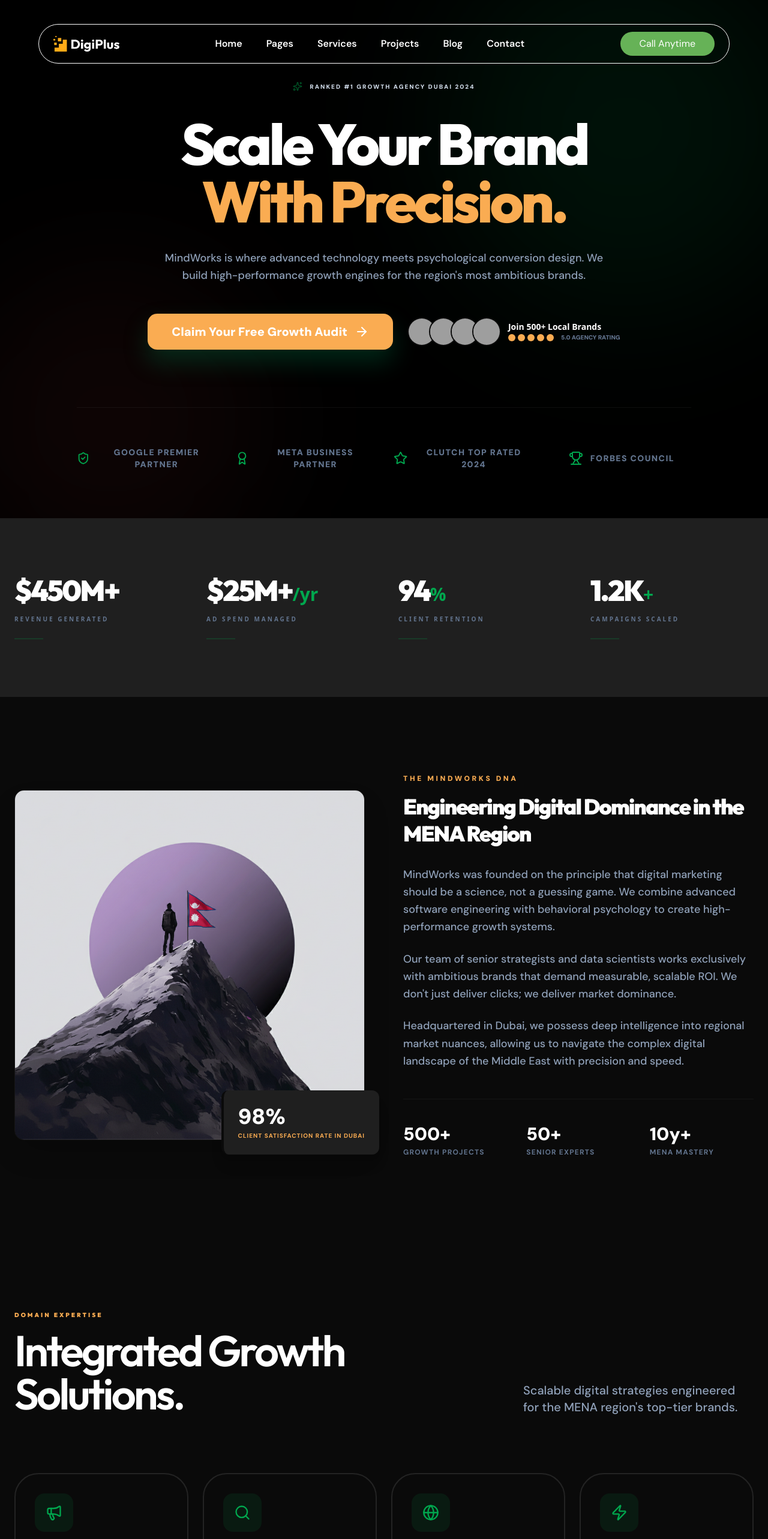
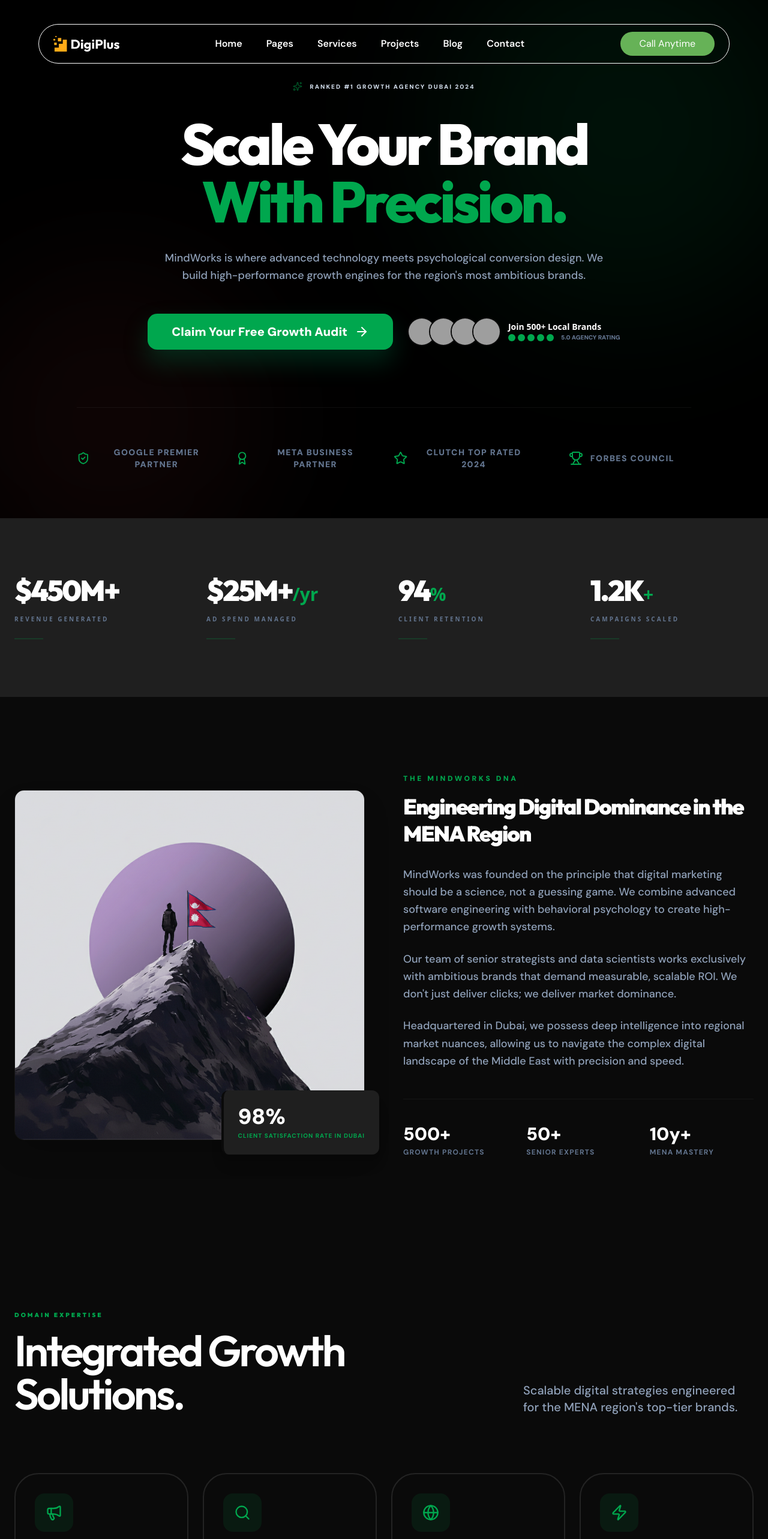
Before and after one commit to shwetabasnet09-maker/mindworks_frontend, a Next.js app: page /home in a window 1280 px wide. Shown: the top 2566 px of the page at 60% size. Built offline with nearby package versions, Linux system fonts and the light colour scheme; grey boxes are pictures that could not be loaded.

Commit message:
color changes

```diff
--- a/app/component/Home/About.jsx
+++ b/app/component/Home/About.jsx
@@ -26,7 +26,7 @@ const About = () => {
               />
               <div className="dmsans absolute -bottom-6 -right-6 bg-[#1F1F1F] p-6 rounded-xl shadow-xl max-w-xs border-l-4 border-[#0A0A0A]">
                 <p className="text-4xl font-black text-white mb-1">98%</p>
-                <p className=" font-bold uppercase tracking-widest text-[10px] text-[#faac52]">
+                <p className=" font-bold uppercase tracking-widest text-[10px] text-[#00A74E]">
                   Client Satisfaction Rate in Dubai
                 </p>
               </div>
@@ -39,7 +39,7 @@ const About = () => {
             viewport={{ once: true }}
             transition={{ duration: 0.8 }}
           >
-            <h2 className="text-xs font-black text-[#faac52] uppercase tracking-[0.3em] mb-4 dmsans">
+            <h2 className="text-xs font-black text-[#00A74E] uppercase tracking-[0.3em] mb-4 dmsans">
               The MindWorks DNA
             </h2>
             <h3 className="text-3xl md:text-4xl font-heading font-black text-white mb-8 leading-tight tracking-tighter outfit">
--- a/app/component/Home/Blueprint.jsx
+++ b/app/component/Home/Blueprint.jsx
@@ -10,8 +10,8 @@ const Process = () => {
 
       <div className="container mx-auto px-6 relative z-10">
         <div className="text-center max-w-3xl mx-auto mb-24">
-          <span className="text-[#faac52] font-black uppercase tracking-widest text-xs mb-4 block">Our Methodology</span>
-          <h2 className="text-4xl md:text-5xl font-extrabold text-white mb-6 tracking-tight outfit">Our Blueprint for <span className="text-[#faac52]">Success</span></h2>
+          <span className="text-[#00A74E] font-black uppercase tracking-widest text-xs mb-4 block">Our Methodology</span>
+          <h2 className="text-4xl md:text-5xl font-extrabold text-white mb-6 tracking-tight outfit">Our Blueprint for <span className="text-[#00A74E]">Success</span></h2>
           <p className="text-gray-400 text-lg font-medium dmsans">A standardized engineering methodology that produces non-standard results.</p>
         </div>
 
--- a/app/component/Home/Herosection.jsx
+++ b/app/component/Home/Herosection.jsx
@@ -35,7 +35,7 @@ const Hero = () => {
             className=" text-4xl md:text-8xl font-heading font-extrabold text-white mb-8 leading-[1] tracking-tighter outfit"
           >
             Scale Your Brand <br />
-            <span className="text-[#faac52]">With Precision.</span>
+            <span className="text-[#00A74E]">With Precision.</span>
           </motion.h1>
 
           <motion.p
@@ -55,7 +55,7 @@ const Hero = () => {
           >
             <a
               href="#audit"
-              className=" md:px-10 md:py-4 py-2 px-4 bg-[#faac52] text-white font-black text-xl rounded-2xl shadow-[0_20px_40px_rgba(0,132,79,0.3)] hover:scale-105 transition-transform flex items-center justify-center dmsans"
+              className=" md:px-10 md:py-4 py-2 px-4 bg-[#00A74E] text-white font-black text-xl rounded-2xl shadow-[0_20px_40px_rgba(0,132,79,0.3)] hover:scale-105 transition-transform flex items-center justify-center dmsans"
             >
               {HERO_CONTENT.cta}
               <ArrowRight className="ml-3 w-6 h-6" />
@@ -67,7 +67,7 @@ const Hero = () => {
                <div className="pl-6 text-left">
                   <p className="text-white font-semibold text-sm">Join 500+ Local Brands</p>
                   <div className="flex items-center space-x-1">
-                     {[1,2,3,4,5].map(s => <div key={s} className="w-3 h-3 bg-[#faac52] rounded-full"></div>)}
+                     {[1,2,3,4,5].map(s => <div key={s} className="w-3 h-3 bg-[#00A74E] rounded-full"></div>)}
                      <span className="text-slate-500 text-[10px] font-black uppercase ml-2 dmsans">5.0 Agency Rating</span>
                   </div>
                </div>
--- a/app/component/Home/Partner.jsx
+++ b/app/component/Home/Partner.jsx
@@ -7,7 +7,7 @@ const Partners = () => {
   return (
     <section className="py-24 bg-[#1F1F1F] relative overflow-hidden border-y border-white/5">
       <div className="container mx-auto px-6 mb-12">
-        <h4 className="text-center text-[10px] font-black uppercase tracking-[0.4em] text-[#faac52] dmsans text-sm md:text-base">
+        <h4 className="text-center text-[10px] font-black uppercase tracking-[0.4em] text-[#00A74E] dmsans text-sm md:text-base">
           Our Partners & Certifications
         </h4>
       </div>
--- a/app/component/Home/Portfolio.jsx
+++ b/app/component/Home/Portfolio.jsx
@@ -15,7 +15,7 @@ const Features = () => {
               whileInView={{ opacity: 1, x: 0 }}
               viewport={{ once: true }}
             >
-              <span className="text-[#faac52] font-black uppercase tracking-[0.3em] text-[10px] block mb-4 dmsans">
+              <span className="text-[#00A74E] font-black uppercase tracking-[0.3em] text-[10px] block mb-4 dmsans">
                 Competitive Edge
               </span>
               <h2 className="text-4xl md:text-6xl font-heading font-black text-white mb-8 leading-tight tracking-tighter outfit">
--- a/app/component/Home/Service.jsx
+++ b/app/component/Home/Service.jsx
@@ -10,7 +10,7 @@ const Services = () => {
       <div className="wrapper px-6 ">
         <div className="flex flex-col md:flex-row justify-between md:items-end mb-24 gap-8">
           <div className="max-w-2xl">
-            <span className="text-[#faac52] font-black uppercase tracking-[0.3em] text-[10px] block mb-4 outfit">
+            <span className="text-[#00A74E] font-black uppercase tracking-[0.3em] text-[10px] block mb-4 outfit">
               Domain Expertise
             </span>
             <h2 className="text-3xl md:text-7xl font-semibold font-black text-white leading-[1] tracking-tighter outfit">
--- a/app/component/Home/Testimonials.jsx
+++ b/app/component/Home/Testimonials.jsx
@@ -16,11 +16,11 @@ const Testimonials = () => {
             whileInView={{ opacity: 1, y: 0 }}
             viewport={{ once: true }}
           >
-            <span className="text-[#faac52] dmsans text-sm md:text-base font-black uppercase tracking-[0.4em] text-[10px] mb-4 block">
+            <span className="text-[#00A74E] dmsans text-sm md:text-base font-black uppercase tracking-[0.4em] text-[10px] mb-4 block">
               Proven Performance
             </span>
             <h2 className="text-3xl md:text-6xl font-heading font-black text-white mb-6 tracking-tighter outfit">
-              The Clients Who Trusted <br /> <span className="text-[#faac52]">Our Process</span>
+              The Clients Who Trusted <br /> <span className="text-[#00A74E]">Our Process</span>
             </h2>
             <p className="text-xl text-slate-400 font-medium leading-relaxed dmsans">
               Real partnerships are built on results, not promises. Here’s what our clients say after trusting MindWorks to deliver serious growth.
@@ -92,7 +92,7 @@ const Testimonials = () => {
         </div>
 
         <div className="mt-20 text-center">
-           <button className="px-10 py-4 glass border-[#00A74E]/20 text-[#faac52] font-black uppercase tracking-widest text-sm rounded-2xl hover:bg-[#00A74E] hover:text-white transition-all shadow-2xl">
+           <button className="px-10 py-4 glass border-[#00A74E]/20 text-[#00A74E] font-black uppercase tracking-widest text-sm rounded-2xl hover:bg-[#00A74E] hover:text-white transition-all shadow-2xl">
               View All 20+ Testimonials
            </button>
         </div>
--- a/app/component/Home/whychoose.jsx
+++ b/app/component/Home/whychoose.jsx
@@ -17,7 +17,7 @@ const ContactSection = () => {
         <div className="text-white pt-12">
           <div className="flex items-center gap-3 mb-4">
             <span className="text-[10px] font-bold tracking-[0.3em] uppercase text-gray-300 dmsans">Why Choose Us</span>
-            <div className="h-[2px] w-8 bg-[#faac52]"></div>
+            <div className="h-[2px] w-8 bg-[#00A74E]"></div>
           </div>
 
           <h1 className="text-3xl md:text-5xl font-extrabold leading-[1.15] mb-12 outfit">
@@ -28,7 +28,7 @@ const ContactSection = () => {
 
           <div className="grid grid-cols-1 sm:grid-cols-2 gap-8 mt-16 mb-20 lg:mb-0 dmsans">
             <div className="flex items-center gap-4">
-              <div className="bg-[#faac52] p-4 rounded-full text-black">
+              <div className="bg-[#00A74E] p-4 rounded-full text-black">
                 <Phone size={24} fill="currentColor" />
               </div>
               <div className="text-sm font-medium text-gray-400">
```
